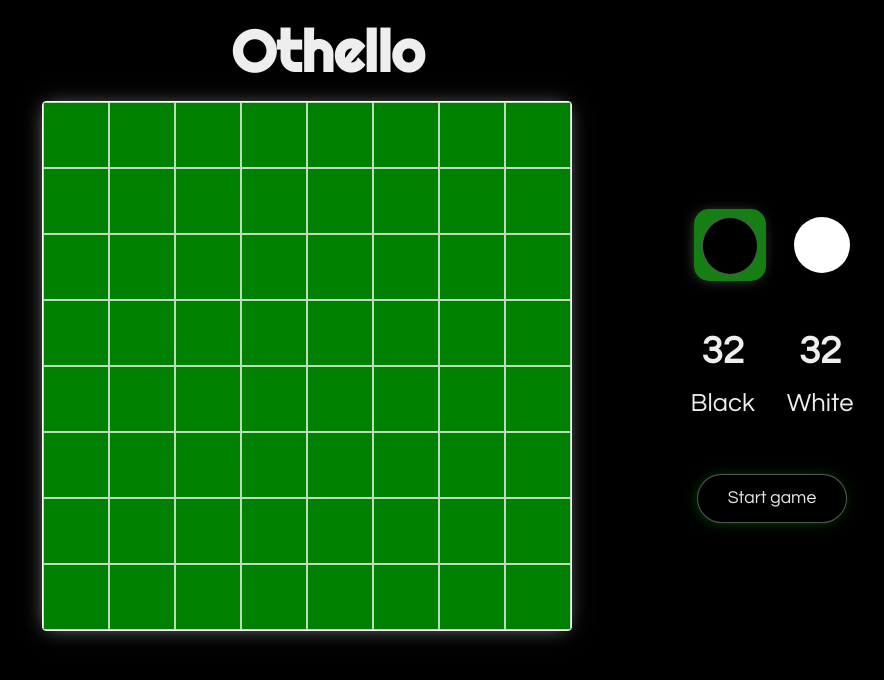
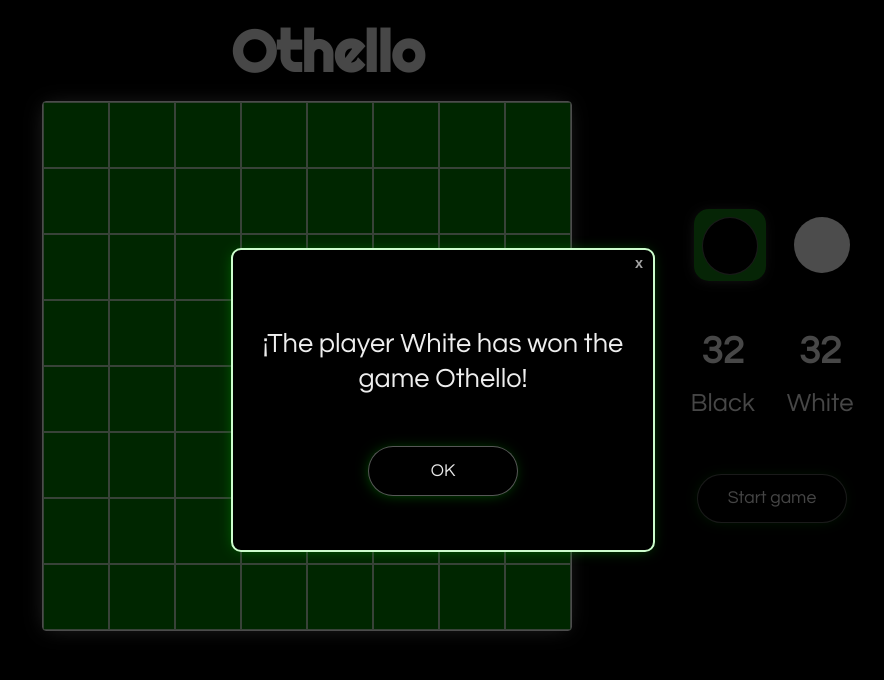
Before and after one commit to Camilaf19/othello-game2, a React (Create React App) app: page / in a window 1280 px wide. Both pictures are taken after a click on the element 273 px from the left and 135 px from the top of the page. Shown: the top 680 px of the page, without its empty margins (197-1081 px from the left). Built offline with nearby package versions, Linux system fonts and the light colour scheme.

Commit message:
Fixing the end of the game when the player doesn't have more movements.

```diff
--- a/src/App.tsx
+++ b/src/App.tsx
@@ -1,4 +1,4 @@
-import { useState /*  useEffect */ } from 'react'
+import { useState, useEffect } from 'react'
 import { PlayerStats } from './components/PlayerStats'
 import { TokenDisplay } from './components/TokenDisplay'
 import { ModalWinner } from './modal/ModalWinner'
@@ -22,11 +22,22 @@
     setTurn(1)
   }
 
+    useEffect(() => {
+      if (whiteTokens <= 20) {
+        setShow(true)
+        setWinner('White')
+      } else if (blackTokens <= 20) {
+        setShow(true)
+        setWinner('Black')
+      }
+    }, [blackTokens, whiteTokens])
+
   const handleClickBoard = (irow: number, icol: number) => {
     const selectedCell = new Cell(irow, icol, turn)
     const isValidMove = selectedCell.validateMove(board)
     selectedCell.createChain(irow, icol, turn, board)
     const tokensChanged = selectedCell.flippedTokens
+    const hasAvailableMoves = selectedCell.checkAvailableMoves(turn, board)
 
     const countTokens: Record<number, () => void> = {
       1: () => {
@@ -41,24 +52,17 @@
       },
     }
 
-    if (isValidMove === false) {
+    if (!isValidMove) {
+      debugger
       setWhiteTokens(whiteTokens)
       setBlackTokens(blackTokens)
-      if (selectedCell.checkAvailableMoves(turn, board)) {
+      if (!hasAvailableMoves) {
         setShow(true)
         let newWinner = turn === 1 ? 'White' : 'Black'
         setWinner(newWinner)
       }
     } else {
       countTokens[turn]()
-    }
-
-    if (whiteTokens <= 15) {
-      setShow(true)
-      setWinner('White')
-    } else if (blackTokens <= 15) {
-      setShow(true)
-      setWinner('Black')
     }
   }
 
@@ -121,7 +125,7 @@
           />
           {show && (
             <ModalWinner
-              resetGame={resetGameModal}
+              resetGameModal={resetGameModal}
               winner={winner}
             />
           )}
--- a/src/classes/cells.ts
+++ b/src/classes/cells.ts
@@ -26,6 +26,7 @@
     if (Board.cells[this.rows][this.cols] !== 0) {
       isValid = false
     }
+    else {
       //recorre todas las direcciones adaycentes para encontrar una ficha del oponente
       this.neighbors.forEach((direction) => {
         let row = this.rows + direction[0]
@@ -33,8 +34,6 @@
 
         if (this.validateLimit(row, col)) {
           if (Board.cells[row][col] === 3 - this.currentPlayer) {
-          debugger
-
             while (
               this.validateLimit(row, col) &&
               Board.cells[row][col] === 3 - this.currentPlayer
@@ -52,6 +51,7 @@
           }
         }
       })
+    }
     return isValid
   }
 
@@ -94,16 +94,17 @@
   }
 
   checkAvailableMoves(currentPlayer: number, board: Board) {
-    let isAvailable = false
-    this.cells.forEach((row, rowIndex) => {
-      row.forEach((_, colIndex) => {
-        let cellxd = new Cell(rowIndex, colIndex, currentPlayer)
-        if (cellxd.validateMove(board)) {
+    let isAvailable = false // estado inicial
+
+    for (let rowIndex = 0; rowIndex < board.cells.length; rowIndex++) {
+      for (let colIndex = 0; colIndex < board.cells[rowIndex].length; colIndex++) {
+        let validateEachCell = new Cell(rowIndex, colIndex, currentPlayer)
+        if (validateEachCell.validateMove(board)) {
           isAvailable = true
-          return
-        }
-      })
-    })
           return isAvailable
         }
       }
+    }
+    return isAvailable
+  }
+}
--- a/src/modal/ModalWinner.tsx
+++ b/src/modal/ModalWinner.tsx
@@ -1,17 +1,30 @@
 interface myProps {
     winner: string
-    resetGame: () => void
+    resetGameModal: () => void
 }
 
-export const ModalWinner = ({ winner, resetGame }:myProps) => {
+export const ModalWinner = ({ winner, resetGameModal }:myProps) => {
 
     return (
       <section className='winner-modal'>
         <div className='body-modal'>
-            <button className="close-modal">x</button>
-            <h2 className="text-modal"> ¡The player {winner} has won the game Othello! </h2>
+          <button
+            className='close-modal'
+            onClick={resetGameModal}
+          >
+            x
+          </button>
+          <h2 className='text-modal'>
+            {' '}
+            ¡The player {winner} has won the game Othello!{' '}
+          </h2>
           <footer>
-            <button  className='button-start' onClick={resetGame}>OK</button>
+            <button
+              className='button-start'
+              onClick={resetGameModal}
+            >
+              OK
+            </button>
           </footer>
         </div>
       </section>
```
Lines whose indentation alone changed are shown as unchanged.
